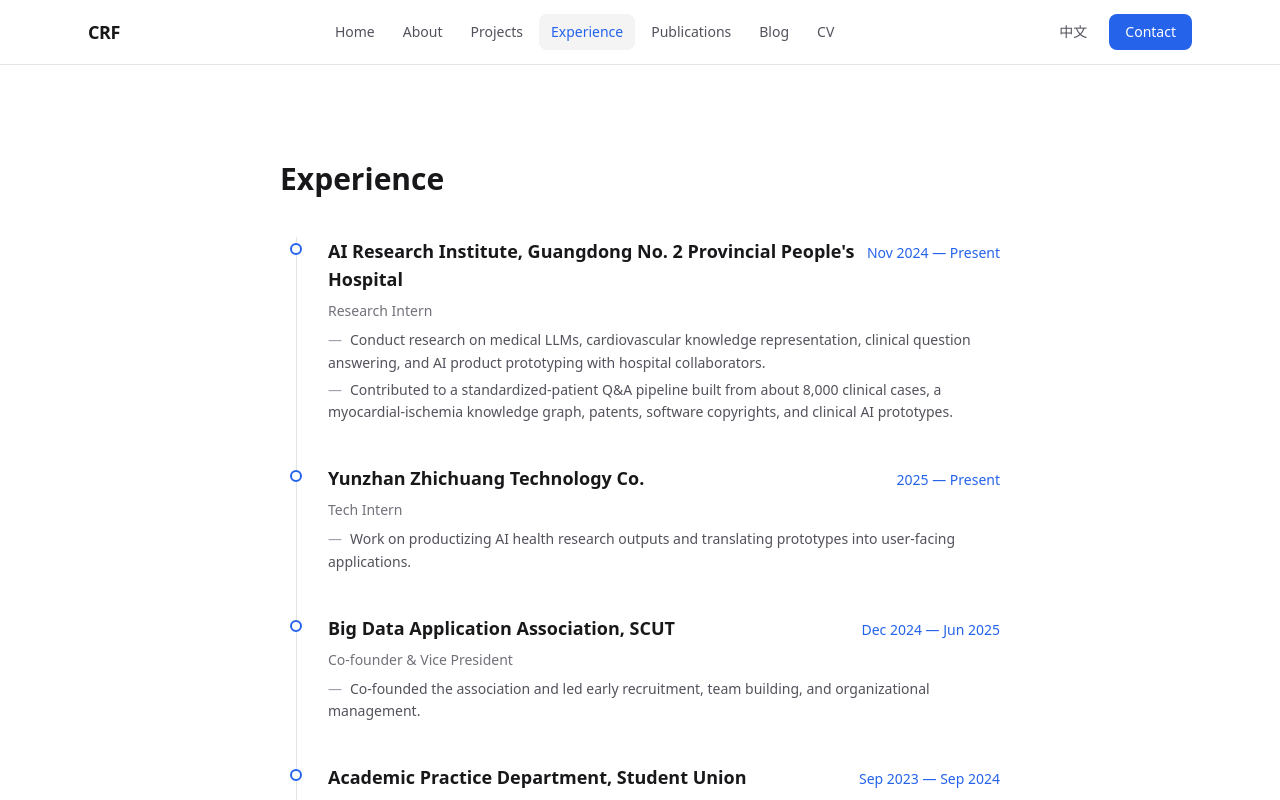
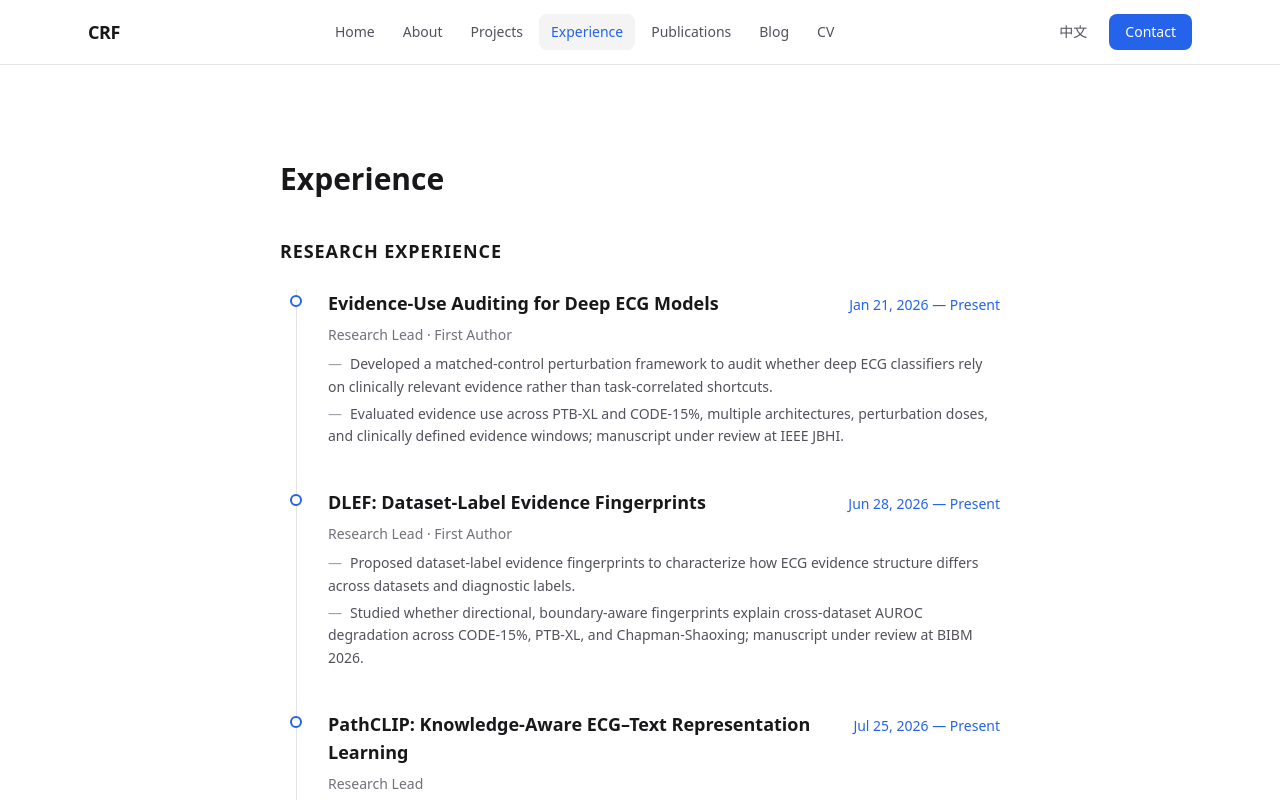
Before and after one commit to CRF2004/crf2004.github.io, a Next.js app: page /en/experience in a window 1280 px wide. Shown: the top 800 px of the page. Built offline with nearby package versions, Linux system fonts and the light colour scheme.

Commit message:
Add dedicated research experience timeline

```diff
--- a/app/[locale]/experience/page.tsx
+++ b/app/[locale]/experience/page.tsx
@@ -17,7 +17,28 @@ export default function ExperiencePage({
   setRequestLocale(locale);
   const t = useTranslations("experience");
 
-  const items = [
+  const researchItems = [
+    {
+      title: t("ecg_audit.title"),
+      role: t("ecg_audit.role"),
+      period: t("ecg_audit.period"),
+      descriptions: [t("ecg_audit.desc_1"), t("ecg_audit.desc_2")],
+    },
+    {
+      title: t("dlef.title"),
+      role: t("dlef.role"),
+      period: t("dlef.period"),
+      descriptions: [t("dlef.desc_1"), t("dlef.desc_2")],
+    },
+    {
+      title: t("pathclip.title"),
+      role: t("pathclip.role"),
+      period: t("pathclip.period"),
+      descriptions: [t("pathclip.desc_1"), t("pathclip.desc_2")],
+    },
+  ];
+
+  const otherItems = [
     {
       title: t("hospital.title"),
       role: t("hospital.role"),
@@ -47,7 +68,20 @@ export default function ExperiencePage({
   return (
     <div className="max-w-3xl mx-auto px-6 py-16 md:py-24">
       <h1 className="text-3xl font-bold text-zinc-900 mb-10">{t("title")}</h1>
-      <Timeline items={items} />
+
+      <section className="mb-14">
+        <h2 className="text-lg font-semibold text-zinc-900 mb-6 uppercase tracking-wider">
+          {t("research_title")}
+        </h2>
+        <Timeline items={researchItems} />
+      </section>
+
+      <section>
+        <h2 className="text-lg font-semibold text-zinc-900 mb-6 uppercase tracking-wider">
+          {t("other_title")}
+        </h2>
+        <Timeline items={otherItems} />
+      </section>
     </div>
   );
 }
```
